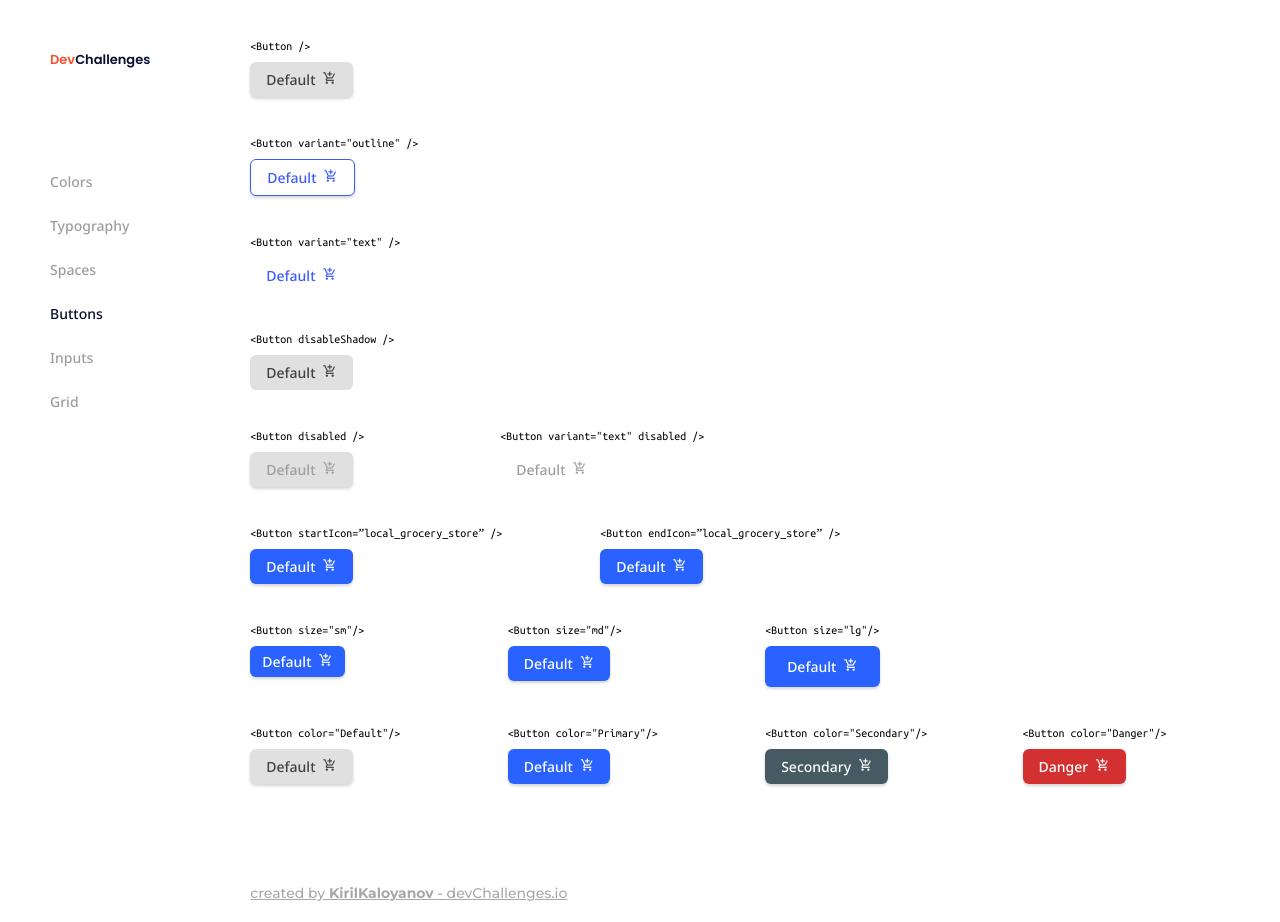
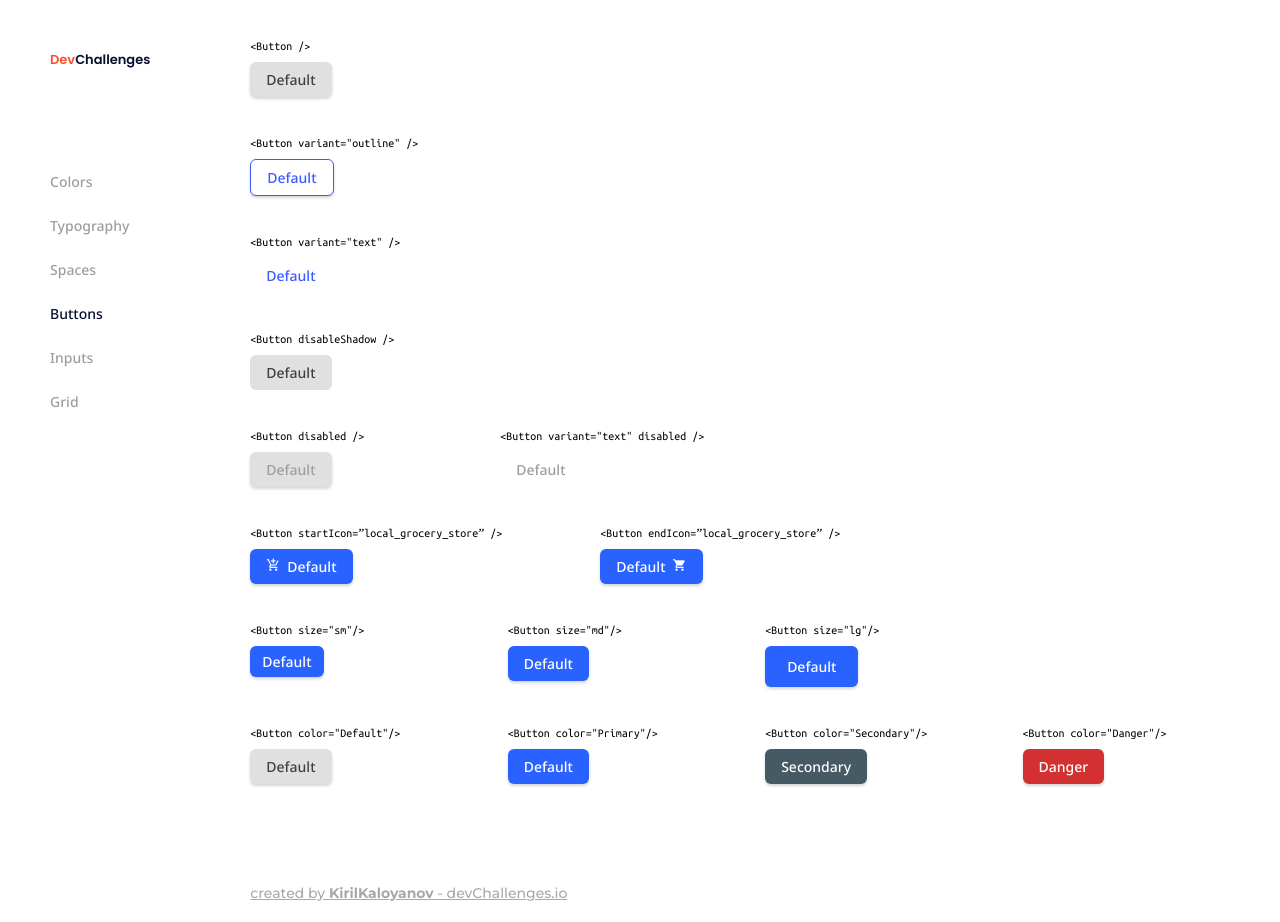
Before and after one commit to KirilKaloyanov/dev-challenges-button-component, a React (Create React App) app: page / in a window 1280 px wide. Built offline with nearby package versions, Linux system fonts and the light colour scheme.

Commit message:
Styled material icons

```diff
--- a/src/App.js
+++ b/src/App.js
@@ -44,11 +44,11 @@ function App() {
         <div className={styles.mdGrid}>
           <div>
             <div className={styles.label}>&lt;Button startIcon=”local_grocery_store” /&gt;</div>
-            <Button label='Default' color="Primary" startIcon="local_grocery_store"/>
+            <Button label='Default' color="Primary" startIcon="add_shopping_cart"/>
           </div>
           <div>
             <div className={styles.label}>&lt;Button endIcon=”local_grocery_store” /&gt;</div>
-            <Button label='Default' color="Primary" startIcon="local_grocery_store"/>
+            <Button label='Default' color="Primary" endIcon="local_grocery_store"/>
           </div>
         </div>
 
--- a/src/buttonComponent.js
+++ b/src/buttonComponent.js
@@ -21,10 +21,13 @@ export default function Button(props) {
 
     return (
         <button className={stylesString} disabled={props.disabled}>
-            {props.label} &nbsp;
-            <span class="material-icons">
-                add_shopping_cart
-            </span>
+            {props.startIcon ? <span class="material-icons">
+                {props.startIcon} &nbsp;
+            </span> : ''}
+            {props.label}
+            {props.endIcon ? <span class="material-icons">
+                &nbsp; {props.endIcon}
+            </span> : ''}
         </button>
     )
 }
```
